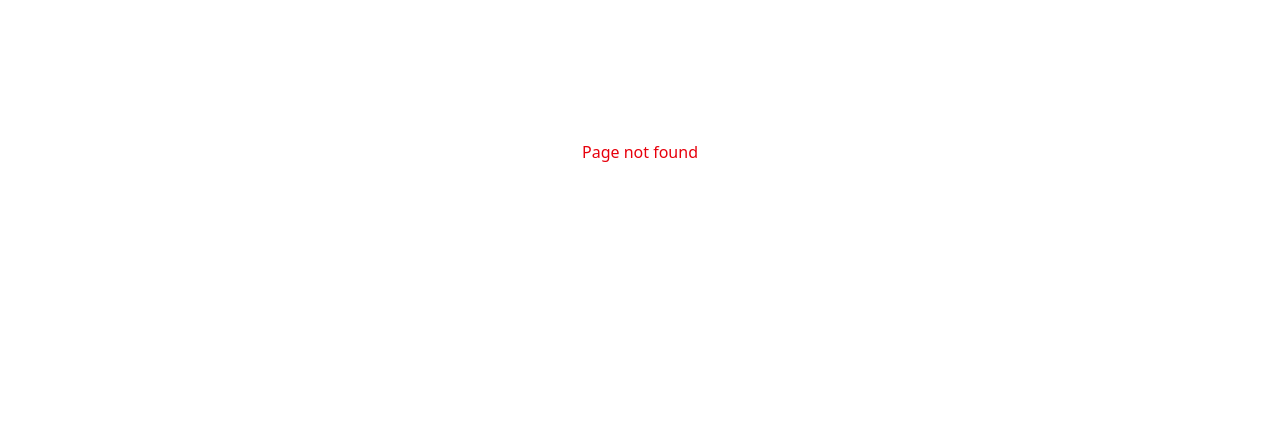
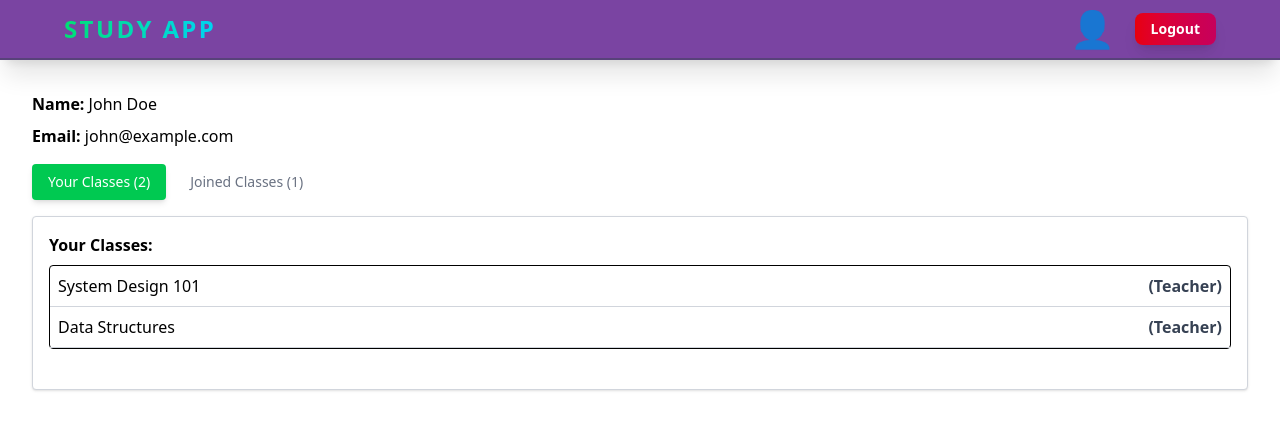
Before and after one commit to Sahoo-Achyutananda/vidya-vichar, a React app in the folder frontend/: page /user/profile in a window 1280 px wide. Before the commit this address had no page. Shown: the top 430 px of the page. Built offline with nearby package versions, Linux system fonts and the light colour scheme; the HTML template or start-up script is replaced by a standard one.

Commit message:
logout_&_profilepage

```diff
--- a/frontend/src/App.jsx
+++ b/frontend/src/App.jsx
@@ -3,16 +3,21 @@
 import Navbar from "./components/Navbar";
 import LoginPage from "./components/LoginPage";
 import SignupPage from "./components/SignupPage";
+import ProfilePage from "./components/ProfilePage";
 
 function App() {
   return (
     <>
+      <BrowserRouter>
         <Navbar />
-      <BrowserRouter>
+
+        <div style={{ paddingTop: '60px' }}>
           <Routes>
             <Route path="/login" element={<LoginPage />} />
             <Route path="/signup" element={<SignupPage />} />
             <Route path="/user/dashboard" element={<Dashboard />} />
+            <Route path="/user/profile" element={<ProfilePage />} /> {/* <--- NEW ROUTE */}
+            <Route path="/" element={<Dashboard />} />
             <Route
               path="*"
               element={
@@ -20,6 +25,7 @@
               }
             />
           </Routes>
+        </div>
       </BrowserRouter>
     </>
   );
--- a/frontend/src/components/Navbar.jsx
+++ b/frontend/src/components/Navbar.jsx
@@ -1,10 +1,57 @@
+import React from 'react';
+import { useNavigate } from 'react-router-dom';
+// replace 👤 with a real icon if needed (e.g., react-icons)
+
 function Navbar() {
+  const navigate = useNavigate();
+
+  // logout handler
+  const handleLogout = () => {
+    console.log("user logging out"); // placeholder for real auth logic
+    navigate('/login'); // go to login
+  };
+
+  // go to profile page
+  const handleProfileClick = () => {
+    navigate('/user/profile');
+  };
+
   return (
-    <div className="w-full bg-white-600 h-[60px] text-white p-4 border-b-black-200 border-b-2">
-      <div className="max-w-6xl mx-auto flex justify-between items-center">
-        <div id="logo" className=""></div>
-        <div id="navlinks" className="flex flex-row gap-2.5">
-          <div></div>
+    <div className="w-full bg-purple-900/80 backdrop-blur-sm h-[60px] text-white p-4 border-b-2 border-gray-700/50 shadow-xl fixed top-0 z-10">
+      <div className="max-w-6xl mx-auto flex justify-between items-center h-full">
+
+        {/* logo / dashboard navigation */}
+        <div
+          id="logo"
+          className="text-2xl font-extrabold tracking-widest text-transparent bg-clip-text bg-gradient-to-r from-green-400 to-cyan-400 cursor-pointer"
+          onClick={() => navigate('/user/dashboard')}
+        >
+          STUDY APP
+        </div>
+
+        {/* nav buttons */}
+        <div id="navlinks" className="flex flex-row gap-4 items-center">
+
+          {/* profile button */}
+          <button
+            onClick={handleProfileClick}
+            className="text-4xl text-cyan-400 hover:text-green-400 transition-colors duration-300 p-1 rounded-full focus:outline-none focus:ring-4 focus:ring-cyan-500 focus:ring-opacity-50"
+            title="Profile"
+          >
+            👤
+          </button>
+
+          {/* logout button */}
+          <button
+            onClick={handleLogout}
+            className="px-4 py-1.5 text-sm font-semibold rounded-lg shadow-lg
+                       bg-gradient-to-r from-red-600 to-pink-700
+                       hover:from-red-700 hover:to-pink-800
+                       transition-all duration-300 ease-in-out
+                       focus:outline-none focus:ring-4 focus:ring-red-500 focus:ring-opacity-50"
+          >
+            Logout
+          </button>
         </div>
       </div>
     </div>
--- /dev/null
+++ b/frontend/src/components/ProfilePage.jsx
@@ -0,0 +1,111 @@
+import React, { useState, useEffect } from 'react';
+import data from '../../data/data.json';
+
+const LOGGED_IN_USER_ID = 1; // Simulate logged-in user
+
+// Simple class item component
+const ClassItem = ({ name, role }) => (
+  <div className="flex justify-between items-center p-2 border-b border-gray-300">
+    <span>{name}</span>
+    <span className="font-semibold text-gray-700">({role})</span>
+  </div>
+);
+
+function ProfilePage() {
+  const [profile, setProfile] = useState(null);
+  // Control active tab, initialized to 'created'
+  const [activeTab, setActiveTab] = useState('created');
+
+  useEffect(() => {
+    // Logic to fetch user data and process classes
+    const user = data.users.find(u => u.id === LOGGED_IN_USER_ID);
+    if (!user) return;
+
+    const createdClasses = user.created_classes.map(id => {
+      const cls = data.classes.find(c => c.id === id);
+      return { name: cls?.name || 'Unknown', role: 'Teacher' };
+    });
+
+    const joinedClasses = user.joined_classes.map(id => {
+      const cls = data.classes.find(c => c.id === id);
+      return { name: cls?.name || 'Unknown', role: 'Student' };
+    });
+
+    setProfile({
+      name: user.name,
+      email: user.email,
+      createdClasses,
+      joinedClasses,
+    });
+
+    // Default to 'joined' tab if user has no created classes but has joined classes
+    if (createdClasses.length === 0 && joinedClasses.length > 0) {
+      setActiveTab('joined');
+    }
+  }, []);
+
+  /**
+   * Corrected function to return consistent styling for both tabs.
+   * The active tab receives the green background, and the inactive tab is plain text.
+   */
+  const getTabClasses = (tabName) => {
+    const isActive = activeTab === tabName;
+
+    // Styles for the active (selected) tab
+    const activeStyles = 'px-4 py-2 text-sm font-medium bg-green-500 text-white rounded hover:bg-green-600 shadow-md';
+
+    // Styles for the inactive (unselected) tab
+    const inactiveStyles = 'px-4 py-2 text-sm font-medium text-gray-500 hover:text-gray-800';
+
+    return isActive ? activeStyles : inactiveStyles;
+  };
+
+  if (!profile) return <p className="p-8">Loading profile...</p>;
+
+  return (
+    <div className="min-h-screen bg-white p-8">
+      {/* User Info */}
+      <p className="mb-2"><strong>Name:</strong> {profile.name}</p>
+      <p className="mb-4"><strong>Email:</strong> {profile.email}</p>
+
+      {/* Tabs */}
+      <div className="mb-4 flex space-x-2 items-end">
+        <button onClick={() => setActiveTab('created')} className={getTabClasses('created')}>
+          Your Classes ({profile.createdClasses.length})
+        </button>
+        <button onClick={() => setActiveTab('joined')} className={getTabClasses('joined')}>
+          Joined Classes ({profile.joinedClasses.length})
+        </button>
+      </div>
+
+      {/* Content */}
+      <div className="border border-gray-300 rounded p-4 bg-white shadow-sm">
+        {activeTab === 'created' && (
+          <div className="mb-6">
+            <p className="mb-2 font-semibold">Your Classes:</p>
+            <div className="border rounded">
+              {profile.createdClasses.length > 0
+                ? profile.createdClasses.map((cls, idx) => <ClassItem key={idx} {...cls} />)
+                : <p className="p-2 text-gray-500">You haven't created any classes yet.</p>
+              }
+            </div>
+          </div>
+        )}
+
+        {activeTab === 'joined' && (
+          <div className="mb-6">
+            <p className="mb-2 font-semibold">Joined Classes:</p>
+            <div className="border rounded">
+              {profile.joinedClasses.length > 0
+                ? profile.joinedClasses.map((cls, idx) => <ClassItem key={idx} {...cls} />)
+                : <p className="p-2 text-gray-500">You haven't joined any classes yet.</p>
+              }
+            </div>
+          </div>
+        )}
+      </div>
+    </div>
+  );
+}
+
+export default ProfilePage;
--- /dev/null
+++ b/package.json
@@ -0,0 +1,5 @@
+{
+  "devDependencies": {
+    "json-server": "^1.0.0-beta.3"
+  }
+}
```
Also changed, not shown: 1 other file (tests, documents, lock files or other folders). Lines whose indentation alone changed are shown as unchanged.
